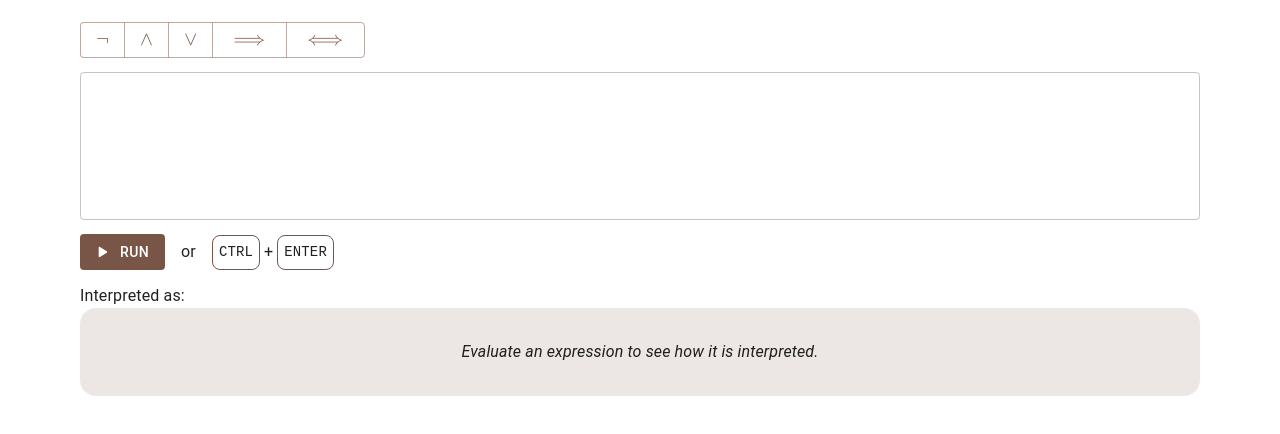
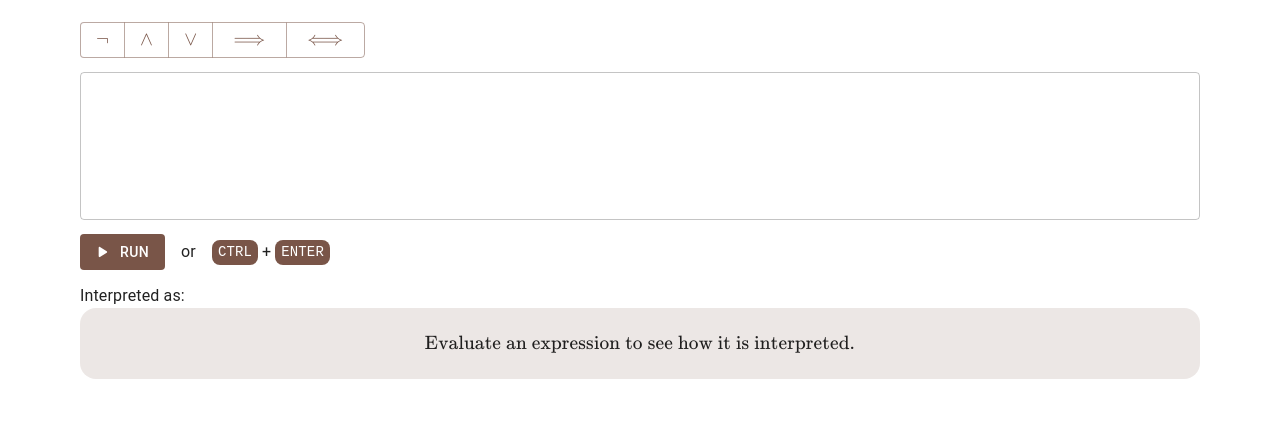
Before and after one commit to Eurydia/project-onyx, a React (Vite) app: page / in a window 1280 px wide. Shown: the top 434 px of the page. Built offline with nearby package versions, Linux system fonts and the light colour scheme.

Commit message:
improved interpreted feedback display with consistent sizing

```diff
--- a/src/components/AcceptedInputFeedback.tsx
+++ b/src/components/AcceptedInputFeedback.tsx
@@ -2,7 +2,7 @@ import { treeToLatex } from "$core/ast/traverse";
 import { ASTNode } from "$core/interpreter/parser";
 import { alpha, Box, Typography } from "@mui/material";
 import { FC } from "react";
-import { Latex } from "./Latex";
+import { StyledLatex } from "./StyledLatex";
 
 type AcceptedInputFeedbackProps = {
   tree: ASTNode | null;
@@ -12,12 +12,16 @@ export const AcceptedInputFeedback: FC<
   AcceptedInputFeedbackProps
 > = (props) => {
   const { tree, emptyMessage } = props;
-
+  const texContent =
+    tree === null
+      ? `\\text{${emptyMessage}}`
+      : treeToLatex(tree);
   return (
     <Box>
       <Typography>Interpreted as:</Typography>
       <Box
-        padding={4}
+        paddingX={2}
+        paddingY={1}
         display="flex"
         justifyContent="center"
         alignItems="center"
@@ -27,19 +31,13 @@ export const AcceptedInputFeedback: FC<
             alpha(t.palette.primary.light, 0.2),
         }}
       >
-        {tree === null ? (
-          <Typography fontStyle="italic">
-            {emptyMessage}
-          </Typography>
-        ) : (
-          <Latex
-            tex={treeToLatex(tree)}
-            options={{
-              displayMode: true,
-              output: "htmlAndMathml",
-            }}
-          />
-        )}
+        <StyledLatex
+          tex={texContent}
+          options={{
+            displayMode: true,
+            output: "htmlAndMathml",
+          }}
+        />
       </Box>
     </Box>
   );
--- a/src/components/OperatorButton.tsx
+++ b/src/components/OperatorButton.tsx
@@ -8,7 +8,7 @@ import {
   Typography,
 } from "@mui/material";
 import { FC } from "react";
-import { Latex } from "./Latex";
+import { StyledLatex } from "./StyledLatex";
 
 type OperatorButtonProps = {
   name: string;
@@ -48,7 +48,7 @@ export const OperatorButton: FC<OperatorButtonProps> = (
       }
     >
       <Button onClick={onClick}>
-        <Latex
+        <StyledLatex
           tex={label}
           options={{
             displayMode: false,
--- a/src/components/StyledKBD.tsx
+++ b/src/components/StyledKBD.tsx
@@ -5,15 +5,13 @@ export const StyledKBD: FC<TypographyProps> = (props) => {
   const { children } = props;
   return (
     <Typography
-      component="kbd"
       sx={{
-        borderWidth: 1,
-        borderStyle: "solid",
-        borderColor: (t) => t.palette.primary.main,
-        padding: (t) => t.spacing(0.75),
+        backgroundColor: (t) => t.palette.primary.main,
+        color: (t) => t.palette.primary.contrastText,
+        paddingY: (s) => s.spacing(0.25),
+        paddingX: (t) => t.spacing(0.75),
         fontFamily: "monospace",
         textTransform: "capitalize",
-
         fontSize: (t) => t.typography.body2.fontSize,
         borderRadius: (t) => t.spacing(1),
       }}
--- a/src/components/Latex.tsx
+++ b/src/components/StyledLatex.tsx
@@ -2,11 +2,13 @@ import { Typography } from "@mui/material";
 import katex, { KatexOptions } from "katex";
 import { FC, useEffect, useRef } from "react";
 
-type LatexProps = {
+type StyledLatexProps = {
   tex: string;
   options?: KatexOptions;
 };
-export const Latex: FC<LatexProps> = (props) => {
+export const StyledLatex: FC<StyledLatexProps> = (
+  props
+) => {
   const { tex, options } = props;
   const ref = useRef<HTMLSpanElement>(null);
 
```
